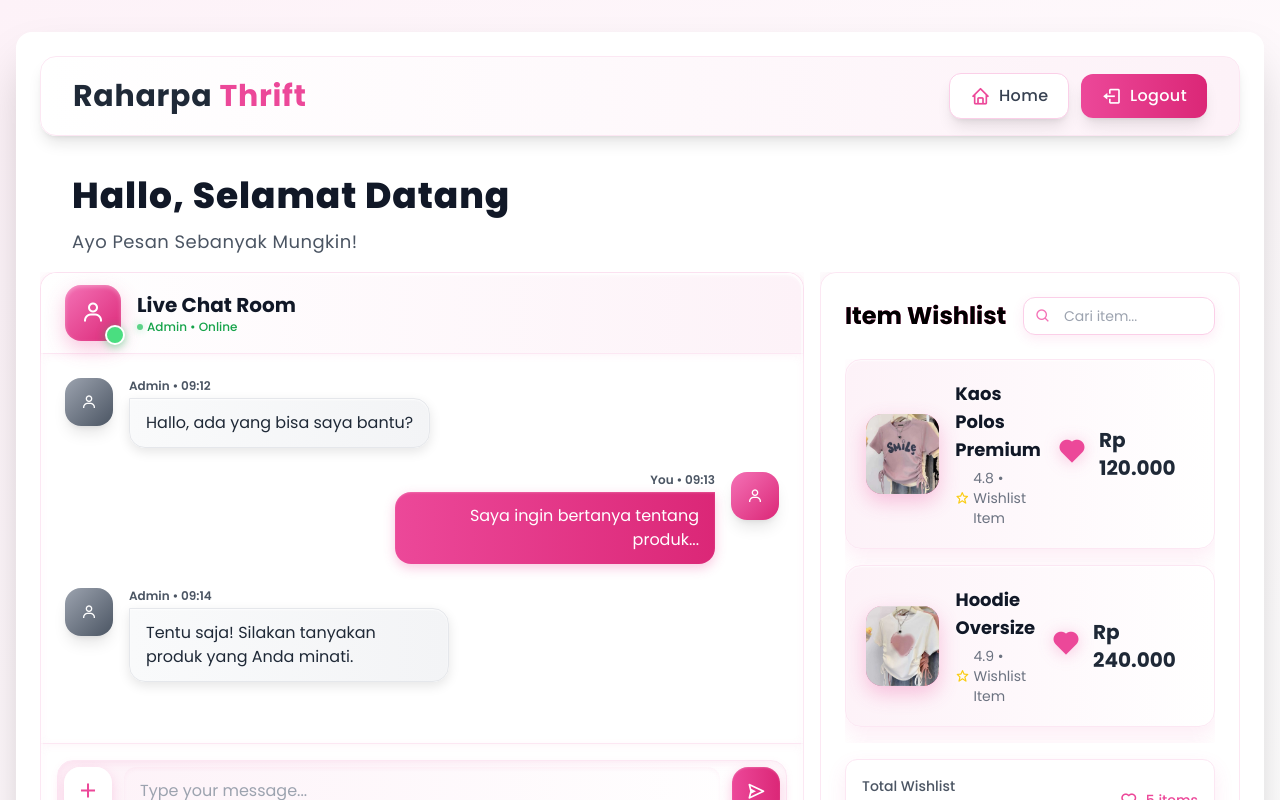
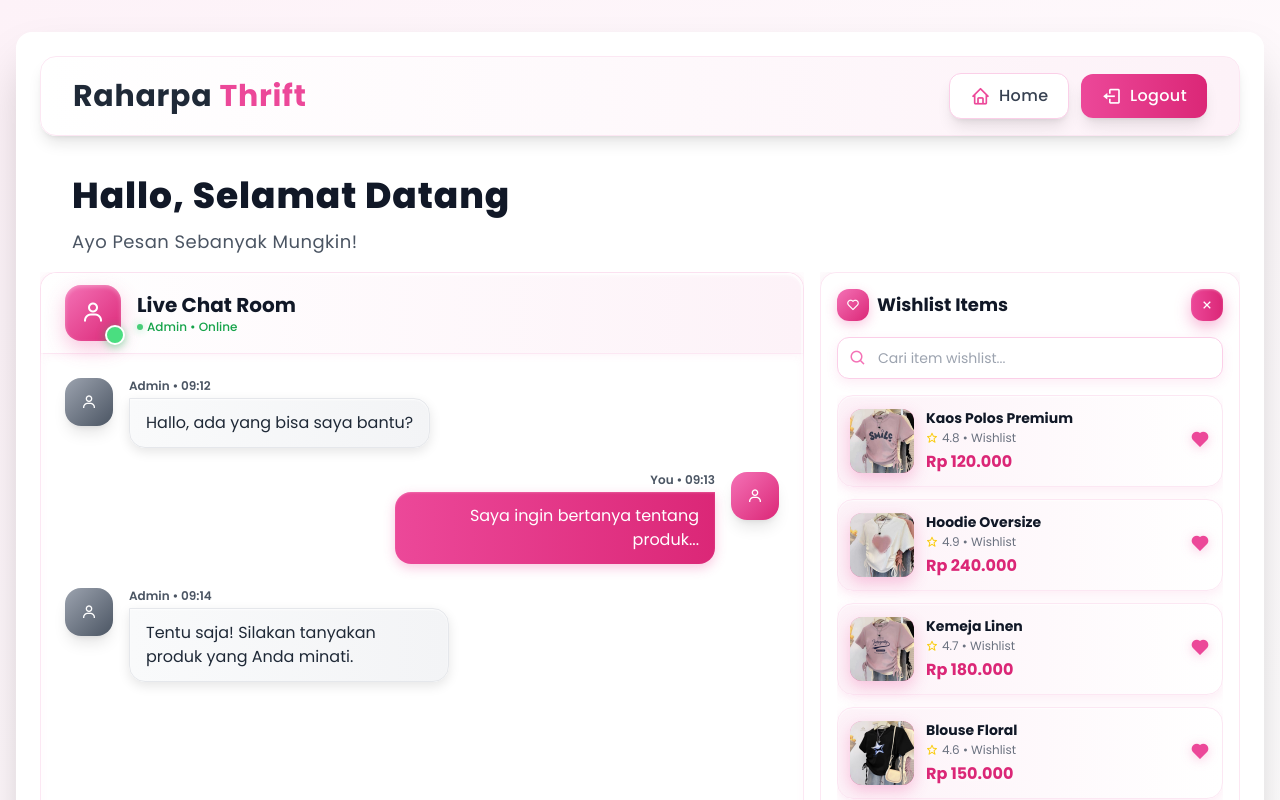
Before and after one commit to bangpii/RaharpaThrift, a React (Vite) app: page / in a window 1280 px wide. Shown: the top 800 px of the page. Built offline with nearby package versions, Linux system fonts and the light colour scheme.

Commit message:
first init 2

```diff
--- a/src/components/user/WishList.jsx
+++ b/src/components/user/WishList.jsx
@@ -50,62 +50,83 @@ const WishList = ({ onClose }) => {
     <div className="w-full h-full flex flex-col bg-white rounded-2xl border border-pink-100
                     shadow-[0_10px_30px_rgba(236,72,153,0.1),0_4px_12px_rgba(236,72,153,0.05),inset_0_1px_0_rgba(255,255,255,0.8)]
                     transform transition-all duration-500 hover:shadow-[0_20px_40px_rgba(236,72,153,0.15),0_8px_24px_rgba(236,72,153,0.1),inset_0_1px_0_rgba(255,255,255,0.9)]
-                    hover:-translate-y-1 relative p-6">
+                    hover:-translate-y-1 relative p-4 xs:p-6">
 
       {/* Efek 3D Border */}
       <div className="absolute inset-0 rounded-2xl border-2 border-white/50 pointer-events-none"></div>
 
-      {/* Header */}
-      <div className="flex items-center justify-between mb-6">
-        <h1 className="text-2xl font-bold text-black bg-gradient-to-r from-pink-500 to-pink-600 bg-clip-text text-transparent
-                      drop-shadow-[0_2px_4px_rgba(255,255,255,0.8)]">
-          <span className="text-black">Item Wishlist</span>
-        </h1>
+      {/* Header - Dirapikan untuk mobile */}
+      <div className="flex items-center justify-between mb-4 xs:mb-6">
+        <div className="flex items-center gap-2 xs:gap-3">
+          <div className="w-8 h-8 xs:w-10 xs:h-10 bg-gradient-to-br from-pink-400 to-pink-600 rounded-xl
+                         shadow-[0_4px_12px_rgba(236,72,153,0.3)] flex items-center justify-center">
+            <i className="bx bx-heart text-white text-sm xs:text-lg"></i>
+          </div>
+          <h1 className="text-lg xs:text-xl font-bold text-gray-900
+                        drop-shadow-[0_2px_4px_rgba(255,255,255,0.8)]">
+            Wishlist Items
+          </h1>
+        </div>
 
-        <div className="flex items-center gap-3">
-          {/* Search Input */}
-          <div className="relative">
+        <div className="flex items-center gap-2">
+          {/* Search Input - Diperkecil untuk mobile */}
+          <div className="relative hidden xs:block">
             <input
               type="text"
-              placeholder="Cari item..."
-              className="pl-10 pr-4 py-2 border border-pink-200 rounded-xl
+              placeholder="Cari..."
+              className="pl-8 pr-3 py-1.5 xs:py-2 border border-pink-200 rounded-xl
                          focus:outline-none focus:ring-2 focus:ring-pink-500 focus:border-transparent
-                         bg-white text-sm w-48
+                         bg-white text-xs xs:text-sm w-32 xs:w-40
                          shadow-[0_4px_12px_rgba(236,72,153,0.1),inset_0_2px_4px_rgba(255,255,255,0.8)]"
             />
-            <i className="bx bx-search absolute left-3 top-1/2 transform -translate-y-1/2 text-pink-400
+            <i className="bx bx-search absolute left-2 top-1/2 transform -translate-y-1/2 text-pink-400 text-sm
                          drop-shadow-[0_1px_2px_rgba(255,255,255,0.8)]"></i>
           </div>
 
-          {/* Close Button untuk Mobile */}
+          {/* Close Button */}
           <button
             onClick={onClose}
-            className="w-10 h-10 flex items-center justify-center rounded-xl
+            className="w-8 h-8 xs:w-10 xs:h-10 flex items-center justify-center rounded-xl
                        bg-gradient-to-r from-pink-500 to-pink-600 text-white
                        shadow-[0_6px_16px_rgba(236,72,153,0.4),inset_0_1px_2px_rgba(255,255,255,0.3)]
                        transform transition-all duration-300 hover:scale-110
-                       hover:shadow-[0_8px_24px_rgba(236,72,153,0.5),inset_0_1px_2px_rgba(255,255,255,0.4)] lg:hidden"
+                       hover:shadow-[0_8px_24px_rgba(236,72,153,0.5),inset_0_1px_2px_rgba(255,255,255,0.4)]"
           >
-            <i className="bx bx-x text-xl"></i>
+            <i className="bx bx-x text-base xs:text-xl"></i>
           </button>
         </div>
       </div>
 
-      {/* Wishlist Items Container - Scroll lebih tinggi untuk mobile */}
-      <div className="flex-1 overflow-y-auto mb-4 space-y-4 max-h-[75vh] lg:max-h-96
-                     scrollbar-hide">
+      {/* Search Input untuk Mobile - Tampil terpisah */}
+      <div className="relative mb-4 xs:hidden">
+        <input
+          type="text"
+          placeholder="Cari item wishlist..."
+          className="w-full pl-10 pr-4 py-2.5 border border-pink-200 rounded-xl
+                     focus:outline-none focus:ring-2 focus:ring-pink-500 focus:border-transparent
+                     bg-white text-sm
+                     shadow-[0_4px_12px_rgba(236,72,153,0.1),inset_0_2px_4px_rgba(255,255,255,0.8)]"
+        />
+        <i className="bx bx-search absolute left-3 top-1/2 transform -translate-y-1/2 text-pink-400 text-lg
+                     drop-shadow-[0_1px_2px_rgba(255,255,255,0.8)]"></i>
+      </div>
+
+      {/* Wishlist Items Container - Dirapikan untuk mobile */}
+      <div className="flex-1 overflow-y-auto mb-4 space-y-3 xs:space-y-4 max-h-[60vh] xs:max-h-[65vh]
+                     pink-scrollbar">
         {wishlistItems.map((item) => (
           <div
             key={item.id}
-            className="flex items-center gap-4 p-5 border border-pink-100 rounded-2xl
-                       shadow-[0_8px_20px_rgba(236,72,153,0.1),inset_0_1px_2px_rgba(255,255,255,0.8)]
-                       hover:shadow-[0_12px_28px_rgba(236,72,153,0.15),inset_0_1px_2px_rgba(255,255,255,0.9)]
+            className="flex items-center gap-3 xs:gap-4 p-3 xs:p-4 border border-pink-100 rounded-2xl
+                       shadow-[0_4px_12px_rgba(236,72,153,0.1),inset_0_1px_2px_rgba(255,255,255,0.8)]
+                       hover:shadow-[0_8px_20px_rgba(236,72,153,0.15),inset_0_1px_2px_rgba(255,255,255,0.9)]
                        transition-all duration-300 bg-gradient-to-r from-pink-50 to-white
-                       transform hover:-translate-y-1"
+                       transform hover:-translate-y-0.5"
           >
-            <div className="w-20 h-20 rounded-2xl bg-gradient-to-br from-pink-400 to-pink-600
-                           shadow-[0_8px_20px_rgba(236,72,153,0.3),inset_0_2px_4px_rgba(255,255,255,0.3)]
-                           flex items-center justify-center text-white text-3xl overflow-hidden">
+            {/* Gambar - Diperkecil tapi tetap jelas */}
+            <div className="w-16 h-16 xs:w-20 xs:h-20 rounded-xl bg-gradient-to-br from-pink-400 to-pink-600
+                           shadow-[0_6px_16px_rgba(236,72,153,0.3),inset_0_2px_4px_rgba(255,255,255,0.3)]
+                           flex items-center justify-center text-white overflow-hidden flex-shrink-0">
               <img
                 src={item.image}
                 alt={item.name}
@@ -113,24 +134,32 @@ const WishList = ({ onClose }) => {
               />
             </div>
 
-            <div className="flex-1">
-              <p className="text-lg font-bold text-gray-900
+            {/* Content - Layout lebih compact */}
+            <div className="flex-1 min-w-0">
+              <p className="text-sm xs:text-base font-bold text-gray-900 truncate
                            drop-shadow-[0_1px_2px_rgba(255,255,255,0.8)]">
                 {item.name}
               </p>
-              <p className="text-sm text-gray-500 mt-1 flex items-center gap-1">
-                <i className="bx bx-star text-yellow-400
+              <p className="text-xs xs:text-sm text-gray-500 mt-0.5 xs:mt-1 flex items-center gap-1">
+                <i className="bx bx-star text-yellow-400 text-xs xs:text-sm
                              drop-shadow-[0_1px_2px_rgba(255,255,255,0.8)]"></i>
-                {item.rating} • Wishlist Item
+                {item.rating} • Wishlist
+              </p>
+              {/* Price di mobile pindah ke samping */}
+              <p className="text-base xs:text-lg font-bold text-pink-600 mt-1 xs:mt-2
+                           drop-shadow-[0_1px_2px_rgba(255,255,255,0.8)] xs:hidden">
+                {item.price}
               </p>
             </div>
 
-            <div className="flex items-center gap-3">
-              <div className="text-3xl text-pink-500 transform hover:scale-110 transition-transform cursor-pointer
-                             drop-shadow-[0_2px_8px_rgba(236,72,153,0.3)]">
+            {/* Action & Price - Dirapikan */}
+            <div className="flex flex-col items-end gap-1 xs:gap-2">
+              <div className="text-xl xs:text-2xl text-pink-500 transform hover:scale-110 transition-transform cursor-pointer
+                             drop-shadow-[0_2px_6px_rgba(236,72,153,0.3)]">
                 <i className="bx bxs-heart"></i>
               </div>
-              <p className="text-xl font-bold text-gray-800
+              {/* Price di desktop */}
+              <p className="text-lg xs:text-xl font-bold text-gray-800 hidden xs:block
                            drop-shadow-[0_1px_2px_rgba(255,255,255,0.8)]">
                 {item.price}
               </p>
@@ -139,25 +168,25 @@ const WishList = ({ onClose }) => {
         ))}
       </div>
 
-      {/* Total Keseluruhan - Paling bawah */}
-      <div className="bg-white text-pink-500 rounded-xl p-4 mt-auto
-                     shadow-[0_8px_20px_rgba(236,72,153,0.1),inset_0_1px_2px_rgba(255,255,255,0.8)]
+      {/* Total Keseluruhan - Dirapikan untuk mobile */}
+      <div className="bg-white text-pink-500 rounded-xl p-3 xs:p-4 mt-auto
+                     shadow-[0_6px_16px_rgba(236,72,153,0.1),inset_0_1px_2px_rgba(255,255,255,0.8)]
                      border border-pink-100">
         <div className="flex items-center justify-between">
           <div>
-            <p className="text-sm text-gray-600 font-medium
+            <p className="text-xs xs:text-sm text-gray-600 font-medium
                          drop-shadow-[0_1px_2px_rgba(255,255,255,0.8)]">
               Total Wishlist
             </p>
-            <p className="text-lg font-bold text-pink-600
+            <p className="text-base xs:text-lg font-bold text-pink-600
                          drop-shadow-[0_1px_2px_rgba(255,255,255,0.8)]">
               Rp {totalKeseluruhan.toLocaleString('id-ID')}
             </p>
           </div>
           <div className="flex items-center gap-2 text-pink-500
                          drop-shadow-[0_1px_2px_rgba(255,255,255,0.8)]">
-            <i className="bx bx-heart text-lg"></i>
-            <span className="text-sm font-medium">{wishlistItems.length} items</span>
+            <i className="bx bx-heart text-base xs:text-lg"></i>
+            <span className="text-xs xs:text-sm font-medium">{wishlistItems.length} items</span>
           </div>
         </div>
       </div>
```
